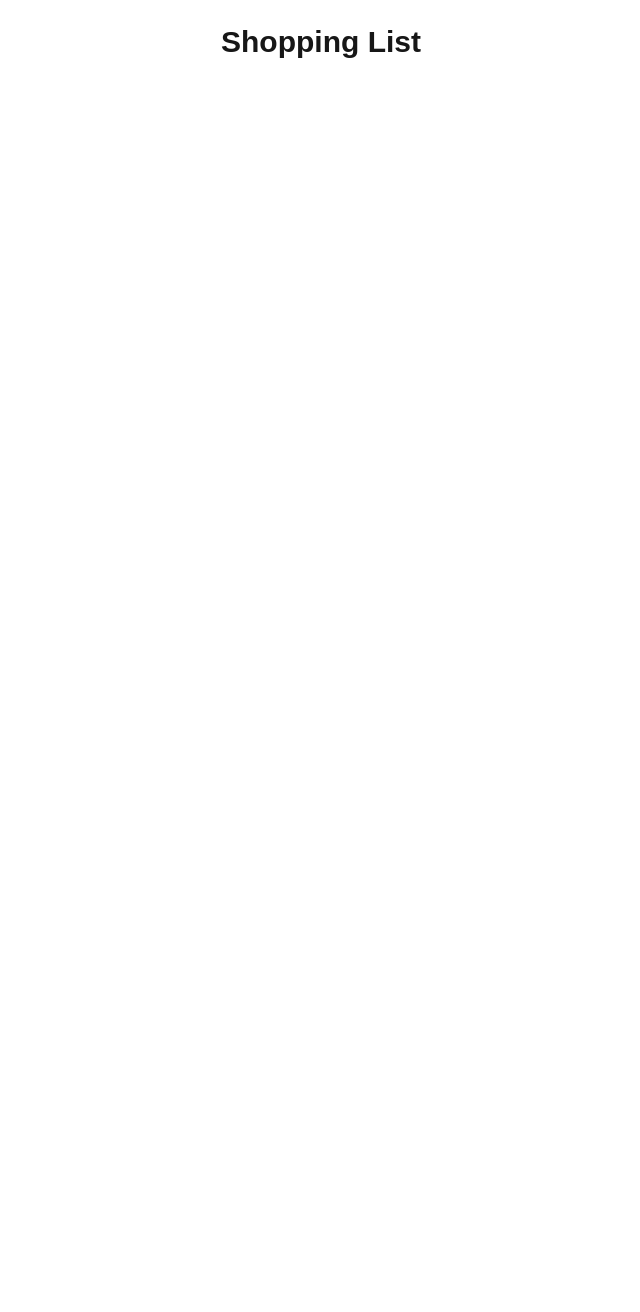
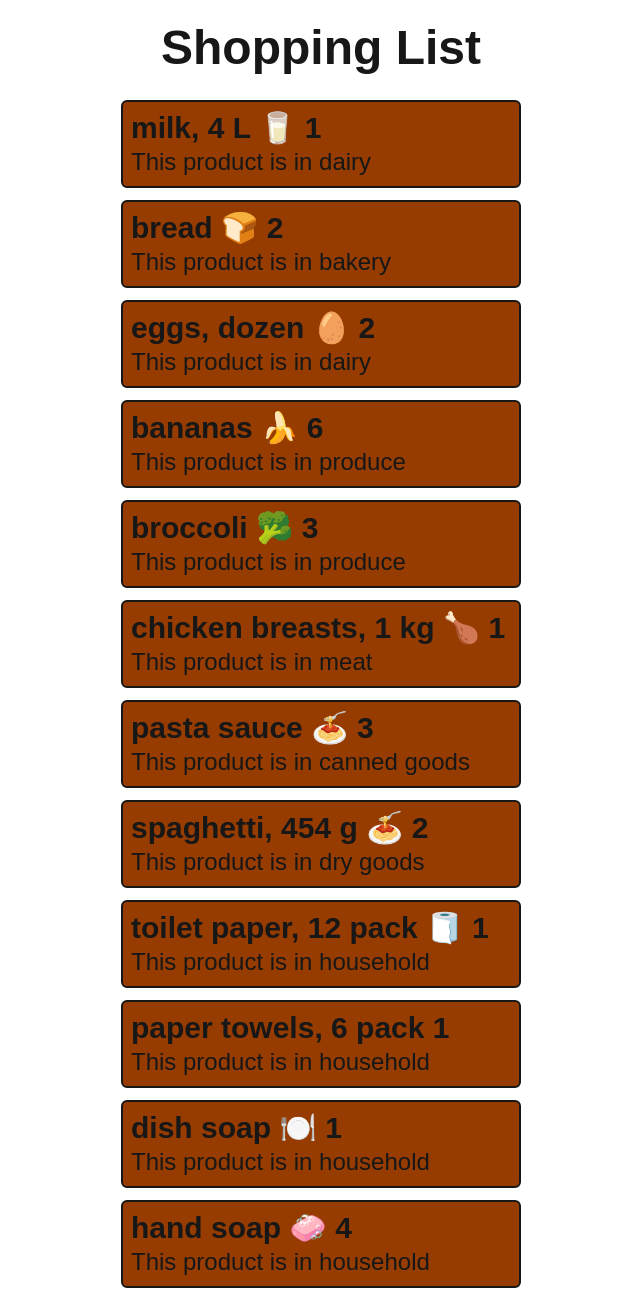
Before and after one commit to Lee-Abraham/cprg306-assignments, a Next.js app: page /week-3 in a window 1280 px wide. Shown: the whole page, without its empty margins (319-959 px from the left). Before the commit the page ends 800 px from the top, so only its background shows below. Built offline with nearby package versions, Linux system fonts and the light colour scheme.

Commit message:
updated week-3 assignment

```diff
--- a/app/week-3/item-list.js
+++ b/app/week-3/item-list.js
@@ -1,8 +1,94 @@
-// app/week-3/item-list.js
 import Item from "./item";
 
-export default function ItemList() {
+export default function ItemList(item) {
+
+const item1 = {
+  name: "milk, 4 L 🥛",
+  quantity: 1,
+  category: "dairy",
+};
+
+const item2 = {
+  name: "bread 🍞",
+  quantity: 2,
+  category: "bakery",
+};
+
+const item3 = {
+  name: "eggs, dozen 🥚",
+  quantity: 2,
+  category: "dairy",
+};
+
+const item4 = {
+  name: "bananas 🍌",
+  quantity: 6,
+  category: "produce",
+};
+
+const item5 = {
+  name: "broccoli 🥦",
+  quantity: 3,
+  category: "produce",
+};
+
+const item6 = {
+  name: "chicken breasts, 1 kg 🍗",
+  quantity: 1,
+  category: "meat",
+};
+
+const item7 = {
+  name: "pasta sauce 🍝",
+  quantity: 3,
+  category: "canned goods",
+};
+
+const item8 = {
+  name: "spaghetti, 454 g 🍝",
+  quantity: 2,
+  category: "dry goods",
+};
+
+const item9 = {
+  name: "toilet paper, 12 pack 🧻",
+  quantity: 1,
+  category: "household",
+};
+
+const item10 = {
+  name: "paper towels, 6 pack",
+  quantity: 1,
+  category: "household",
+};
+
+const item11 = {
+  name: "dish soap 🍽️",
+  quantity: 1,
+  category: "household",
+};
+
+const item12 = {
+  name: "hand soap 🧼",
+  quantity: 4,
+  category: "household",
+};
+
+
     return(
-        <></>
+    <>
+     <Item name={item1.name} quantity={item1.quantity} category={item1.category} />
+     <Item name={item2.name} quantity={item2.quantity} category={item2.category} />
+     <Item name={item3.name} quantity={item3.quantity} category={item3.category} />
+     <Item name={item4.name} quantity={item4.quantity} category={item4.category} />
+     <Item name={item5.name} quantity={item5.quantity} category={item5.category} />
+     <Item name={item6.name} quantity={item6.quantity} category={item6.category} />
+     <Item name={item7.name} quantity={item7.quantity} category={item7.category} />
+     <Item name={item8.name} quantity={item8.quantity} category={item8.category} />
+     <Item name={item9.name} quantity={item9.quantity} category={item9.category} />
+     <Item name={item10.name} quantity={item10.quantity} category={item10.category} />
+     <Item name={item11.name} quantity={item11.quantity} category={item11.category} />
+     <Item name={item12.name} quantity={item12.quantity} category={item12.category} />
+    </>
     );
 }
--- a/app/week-3/item.js
+++ b/app/week-3/item.js
@@ -1,6 +1,13 @@
-// app/week-3/item.js
-export default function Item() {
+export default function Item({name, quantity, category}) {
+
   return (
-    <></>
+    <main>
+    <ul>
+    <li className="list-none bg-amber-800 border-2 rounded-md p-2 hover:bg-amber-600 cursor-pointer mt-3 w-100">
+      <p className="text-3xl font-bold text-start">{name} {quantity}</p>
+      <p className="text-2xl text-start">This product is in {category}</p>
+    </li>
+    </ul>
+    </main>
   );
 }
--- a/app/week-3/page.js
+++ b/app/week-3/page.js
@@ -1,11 +1,11 @@
-// app/week-3/page.js
-import ItemList from "./item-list";
+import ItemList from './item-list';
+import Item from './item';
 
 export default function Page() {
   return (
     <main className="flex flex-col items-center text-center p-6">
-      <h1 className="text-3xl font-bold mb-4">Shopping List</h1>
-      <ItemList />
+      <h1 className="text-5xl font-bold mb-4">Shopping List</h1>
+      <ItemList/>
     </main>
   );
 }
```
